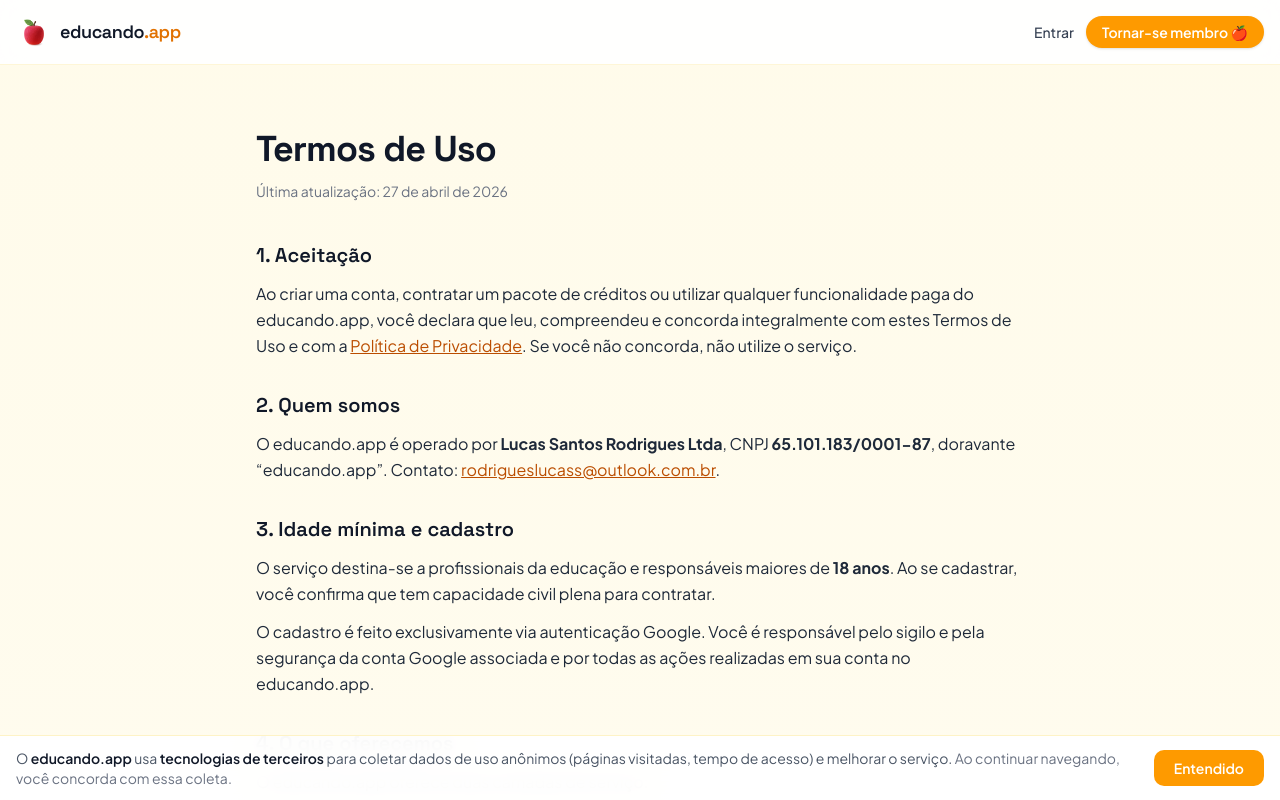
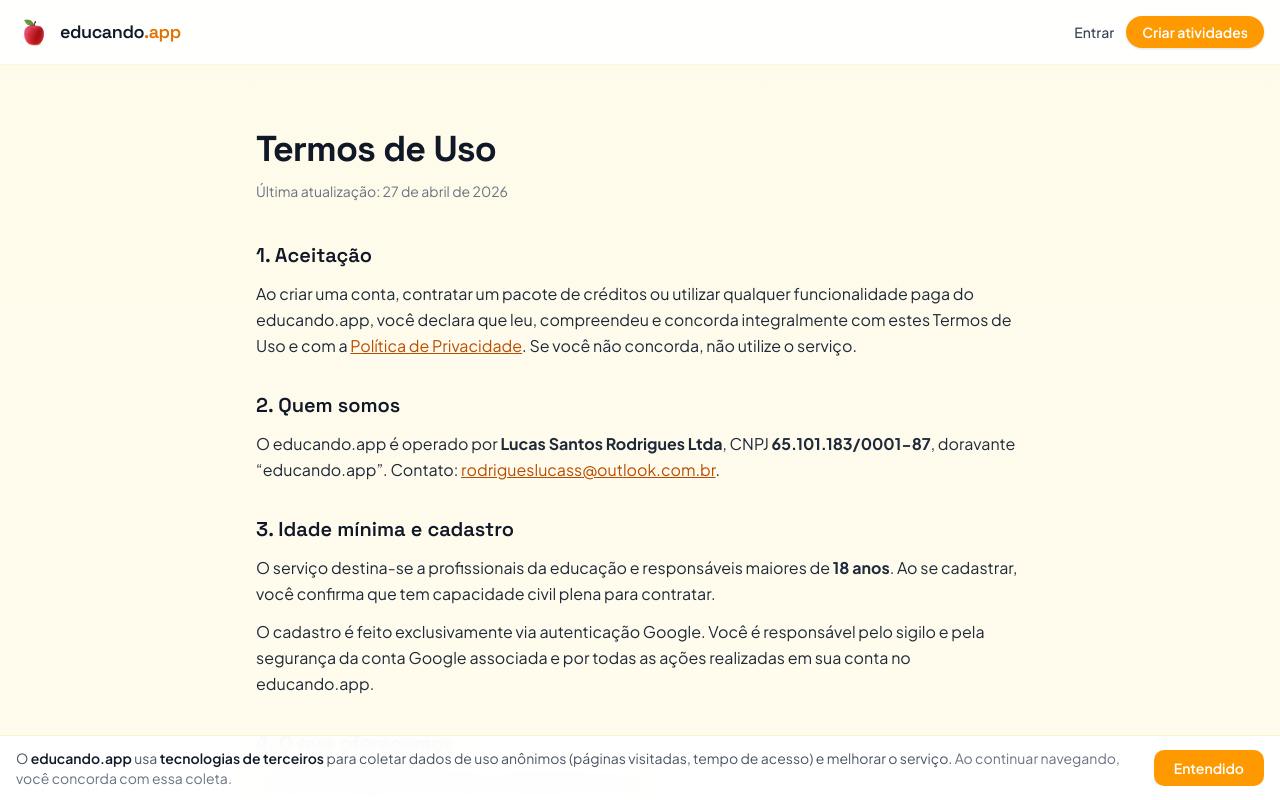
Before and after one commit to LuSrodri/educando-app, a Next.js app: page /termos in a window 1280 px wide. Shown: the top 800 px of the page. Built offline with nearby package versions, Linux system fonts and the light colour scheme; no server answers.

Commit message:
fix: update button labels for consistency and clarity

```diff
--- a/components/site-header.tsx
+++ b/components/site-header.tsx
@@ -19,7 +19,7 @@
           href="/sejamembro"
           className="flex items-center gap-1.5 rounded-full bg-amber-500 px-3 py-1.5 text-sm font-semibold text-white shadow-sm transition-colors hover:bg-amber-600 sm:px-4"
         >
-          Tornar-se membro 🍎
+          Criar atividades
         </Link>
       </div>
     )
@@ -50,14 +50,14 @@
           className="flex items-center gap-1.5 rounded-full bg-amber-500 px-3 py-1.5 text-sm font-semibold text-white shadow-sm transition-colors hover:bg-amber-600 sm:px-4"
         >
           <Sparkles className="h-3.5 w-3.5" />
-          Criar atividade
+          Criar atividades
         </Link>
       ) : (
         <Link
           href="/creditos"
           className="flex items-center gap-1.5 rounded-full border border-amber-300 bg-white px-3 py-1.5 text-sm font-semibold text-amber-700 shadow-sm transition-colors hover:bg-amber-50 sm:px-4"
         >
-          Comprar créditos 🍎
+          Comprar créditos
         </Link>
       )}
     </div>
```
